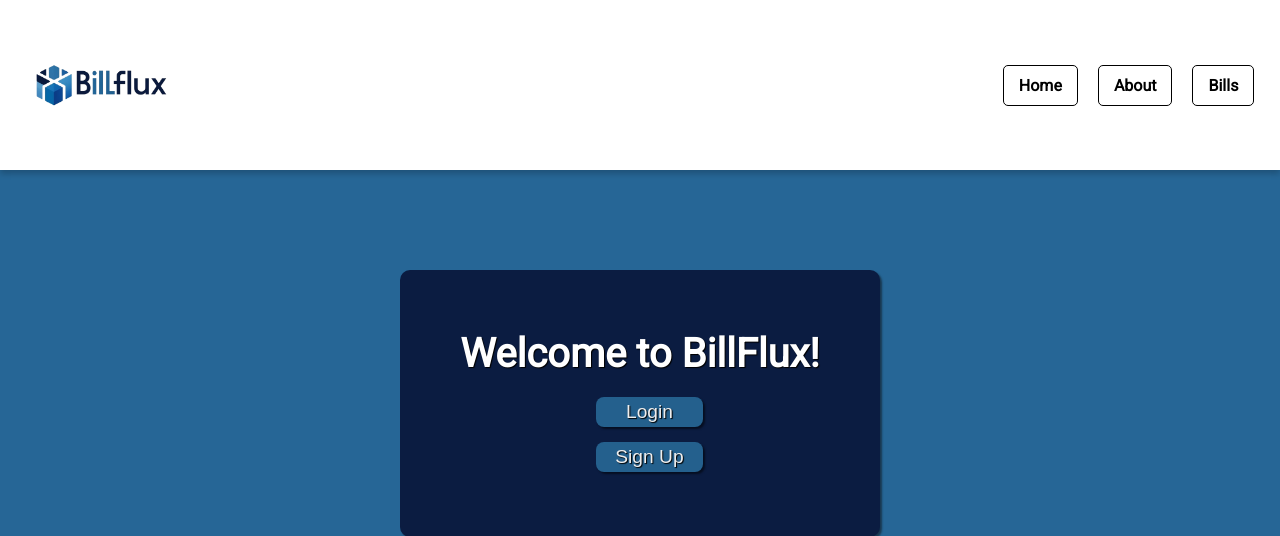
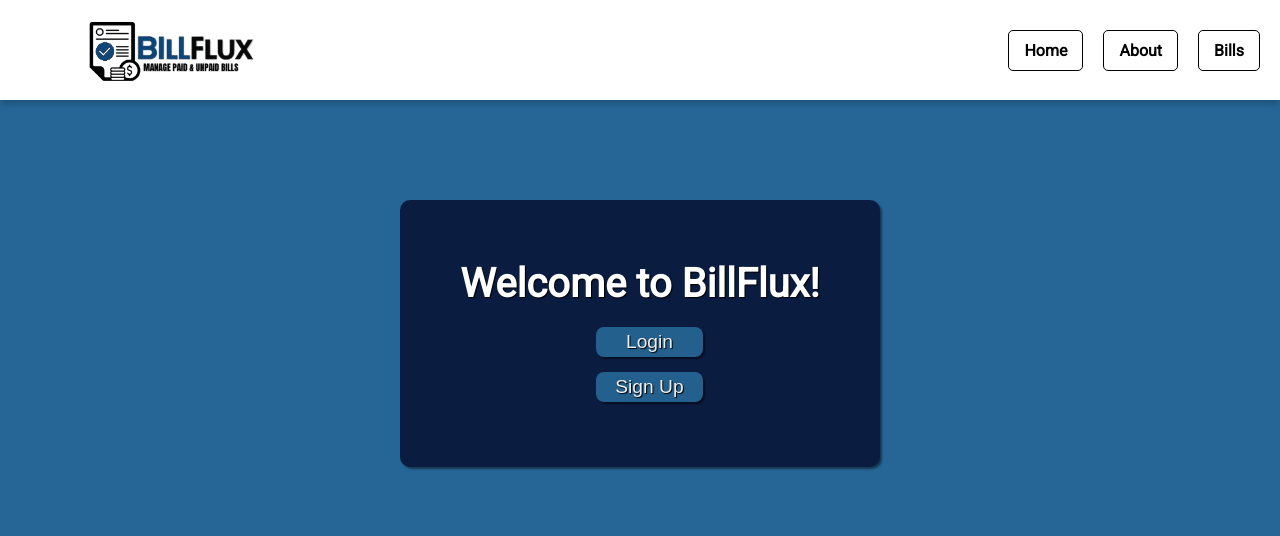
Before and after one commit to Claayton/BillFlux, a Flask app: page /home in a window 1280 px wide. Shown: the top 536 px of the page. Run offline with Flask 3, Linux system fonts and the light colour scheme; parts of the project's set-up code (start-up, migrations or seed data) failed here and were passed over.

Commit message:
Feat: made some changes on frontend, especificaly on style.home.css and style.bills.css

```diff
--- a/billflux/static/css/bills.css
+++ b/billflux/static/css/bills.css
@@ -270,6 +270,7 @@
     font-weight: lighter;
     font-size: 15px;
     padding: 0px 10px;
+
 }
 
 /* Estilo da caixa de diálogo */
--- a/billflux/static/css/style-base.css
+++ b/billflux/static/css/style-base.css
@@ -32,6 +32,15 @@
 
 }
 
+.logo-img {
+    display: inline-block;
+    height: 300px; /* Mantém o tamanho da logo */
+    width: auto;
+    vertical-align: middle;
+    margin: 0; /* Remove qualquer margem */
+}
+
+
 #header-main {
     display: flex;
     align-items: center;
@@ -42,15 +51,18 @@
     width: 100%;
     z-index: 1000;
     box-shadow: 0 4px 6px var(--shadow-color);
+    height: 100px; /* Define uma altura fixa */
+    padding: 0; /* Remove o padding */
 }
+
 
 #header-container {
     display: flex;
     justify-content: space-between;
     align-items: center;
-    width: 15100%;
-    padding: 10px 2%;
-
+    width: 100%;
+    height: 100%; /* Garante que o container ocupe toda a altura do header */
+    padding: 0 20px; /* Apenas padding lateral, para espaçamento horizontal */
 }
 
 .title-main a {
--- a/billflux/templates/base.html
+++ b/billflux/templates/base.html
@@ -17,7 +17,9 @@
     <div id="header-container">
       <h1 class="title-main">
         <a href="/home">
-          <img src="{{ url_for('static', filename='img/logo.png') }}" alt="BillFlux" style="width: 150px; height: auto;" >
+          <img src="{{ url_for('static', filename='img/logo.png') }}" alt="BillFlux" class="logo-img">
+
+
         </a>
       </h1>
       <nav class="navbar-main" role="navigation" aria-label="Main Navigation">
```
Also changed, not shown: billflux/static/img/favicon.ico, billflux/static/img/logo.png.
